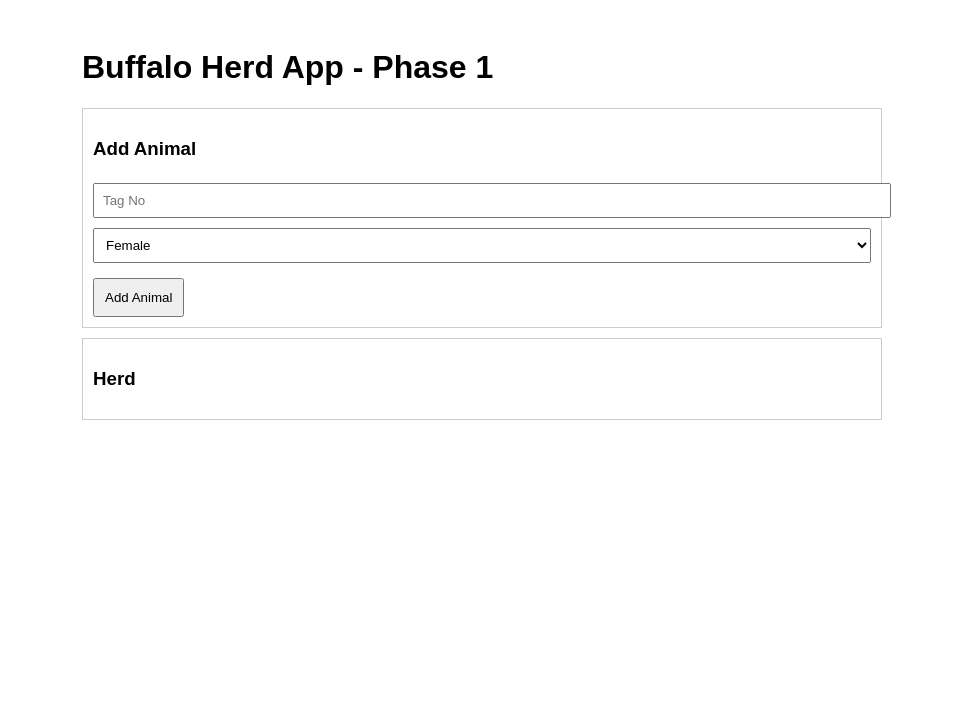
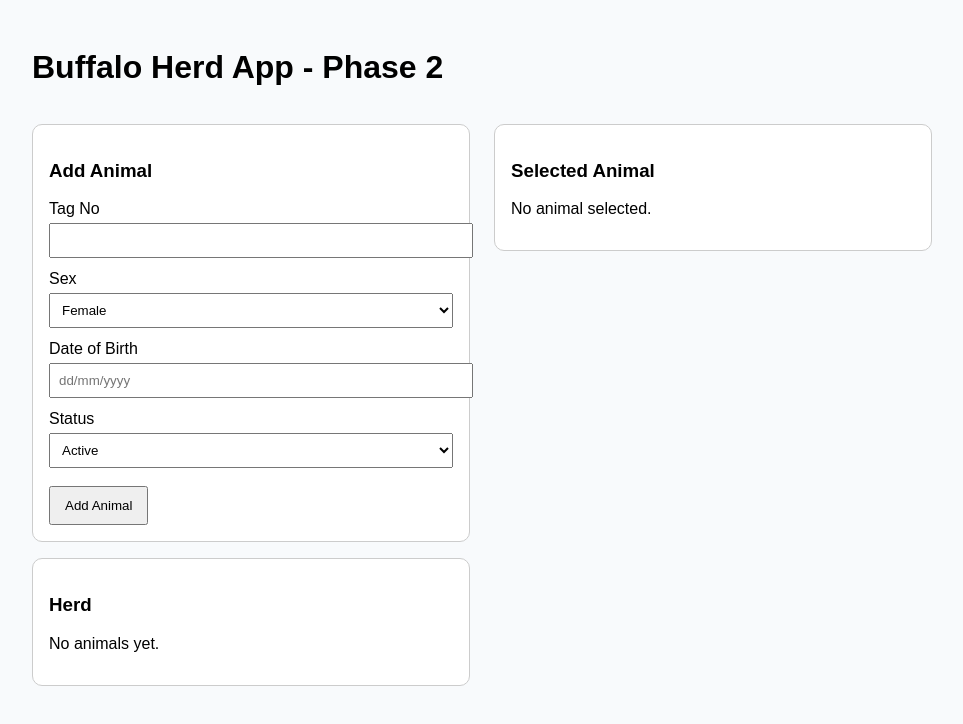
Before and after one commit to mhjanivri-coder/CIRB-data-app, a React (Vite) app: page / in a window 1280 px wide. Shown: the top 724 px of the page, without its empty margins (158-1121 px from the left). Built offline with nearby package versions, Linux system fonts and the light colour scheme.

Commit message:
Add files via upload

```diff
--- a/package.json
+++ b/package.json
@@ -1,6 +1,6 @@
 {
   "name": "buffalo-herd-app",
-  "version": "1.0.0",
+  "version": "1.1.0",
   "private": true,
   "scripts": {
     "dev": "vite",
--- a/src/App.jsx
+++ b/src/App.jsx
@@ -1,31 +1,114 @@
-import { useState } from "react";
+import { useEffect, useMemo, useState } from "react";
+
+const STORAGE_KEY = "buffalo_phase2_clean";
+
+const EMPTY = {
+  tag: "",
+  sex: "Female",
+  dob: "",
+  status: "Active",
+};
+
+function loadAnimals() {
+  try {
+    const raw = localStorage.getItem(STORAGE_KEY);
+    return raw ? JSON.parse(raw) : [];
+  } catch {
+    return [];
+  }
+}
 
 export default function App(){
-  const [animals,setAnimals]=useState([]);
-  const [tag,setTag]=useState("");
-  const [sex,setSex]=useState("Female");
-  const [selected,setSelected]=useState(null);
+  const [animals,setAnimals]=useState(() => loadAnimals());
+  const [form,setForm]=useState({ ...EMPTY });
+  const [selectedId,setSelectedId]=useState(null);
+  const [editing,setEditing]=useState(false);
+  const [editForm,setEditForm]=useState({ ...EMPTY });
+  const [msg,setMsg]=useState("");
+
+  useEffect(() => {
+    localStorage.setItem(STORAGE_KEY, JSON.stringify(animals));
+  }, [animals]);
+
+  const selected = useMemo(
+    () => animals.find(a => a.id === selectedId) || null,
+    [animals, selectedId]
+  );
 
   function addAnimal(){
-    if(!tag) return;
-    setAnimals([...animals,{id:Date.now(),tag,sex}]);
-    setTag("");
+    if(!form.tag.trim()) {
+      setMsg("Tag No is required.");
+      return;
+    }
+    const next = [...animals, {id:Date.now(), ...form}];
+    setAnimals(next);
+    setSelectedId(next[next.length - 1].id);
+    setForm({ ...EMPTY });
+    setMsg("Animal added.");
+  }
+
+  function openEdit(animal){
+    setSelectedId(animal.id);
+    setEditForm({
+      tag: animal.tag || "",
+      sex: animal.sex || "Female",
+      dob: animal.dob || "",
+      status: animal.status || "Active",
+    });
+    setEditing(true);
+    setMsg("");
+  }
+
+  function saveEdit(){
+    if(!editForm.tag.trim()) {
+      setMsg("Tag No is required.");
+      return;
+    }
+    setAnimals(animals.map(a => a.id === selectedId ? { ...a, ...editForm } : a));
+    setEditing(false);
+    setMsg("Animal updated.");
   }
 
   return(
     <div className="container">
-      <h1>Buffalo Herd App - Phase 1</h1>
+      <h1>Buffalo Herd App - Phase 2</h1>
 
+      {msg && <div className="msg">{msg}</div>}
+
+      <div className="grid">
+        <div>
           <div className="card">
             <h3>Add Animal</h3>
-        <input placeholder="Tag No"
-          value={tag}
-          onChange={e=>setTag(e.target.value)} />
+            <label>Tag No</label>
+            <input
+              value={form.tag}
+              onChange={e=>setForm({...form,tag:e.target.value})}
+            />
 
-        <select value={sex}
-          onChange={e=>setSex(e.target.value)}>
+            <label>Sex</label>
+            <select
+              value={form.sex}
+              onChange={e=>setForm({...form,sex:e.target.value})}
+            >
               <option>Female</option>
               <option>Male</option>
+            </select>
+
+            <label>Date of Birth</label>
+            <input
+              placeholder="dd/mm/yyyy"
+              value={form.dob}
+              onChange={e=>setForm({...form,dob:e.target.value})}
+            />
+
+            <label>Status</label>
+            <select
+              value={form.status}
+              onChange={e=>setForm({...form,status:e.target.value})}
+            >
+              <option>Active</option>
+              <option>Dead</option>
+              <option>Culled</option>
             </select>
 
             <button onClick={addAnimal}>Add Animal</button>
@@ -33,22 +116,71 @@ export default function App(){
 
           <div className="card">
             <h3>Herd</h3>
+            {animals.length === 0 && <p>No animals yet.</p>}
             {animals.map(a=>(
-          <div key={a.id}>
-            <button onClick={()=>setSelected(a)}>
-              {a.tag} ({a.sex})
+              <button className="listbtn" key={a.id} onClick={()=>setSelectedId(a.id)}>
+                {a.tag} ({a.sex}) - {a.status}
               </button>
-          </div>
             ))}
           </div>
+        </div>
 
-      {selected && (
+        <div>
           <div className="card">
             <h3>Selected Animal</h3>
-          <p>Tag: {selected.tag}</p>
-          <p>Sex: {selected.sex}</p>
+            {!selected && <p>No animal selected.</p>}
+            {selected && (
+              <>
+                <p><b>Tag:</b> {selected.tag}</p>
+                <p><b>Sex:</b> {selected.sex}</p>
+                <p><b>DOB:</b> {selected.dob || "-"}</p>
+                <p><b>Status:</b> {selected.status || "Active"}</p>
+                <button onClick={() => openEdit(selected)}>Edit Animal</button>
+              </>
+            )}
+          </div>
+
+          {editing && (
+            <div className="card">
+              <h3>Edit Animal</h3>
+              <label>Tag No</label>
+              <input
+                value={editForm.tag}
+                onChange={e=>setEditForm({...editForm,tag:e.target.value})}
+              />
+
+              <label>Sex</label>
+              <select
+                value={editForm.sex}
+                onChange={e=>setEditForm({...editForm,sex:e.target.value})}
+              >
+                <option>Female</option>
+                <option>Male</option>
+              </select>
+
+              <label>Date of Birth</label>
+              <input
+                placeholder="dd/mm/yyyy"
+                value={editForm.dob}
+                onChange={e=>setEditForm({...editForm,dob:e.target.value})}
+              />
+
+              <label>Status</label>
+              <select
+                value={editForm.status}
+                onChange={e=>setEditForm({...editForm,status:e.target.value})}
+              >
+                <option>Active</option>
+                <option>Dead</option>
+                <option>Culled</option>
+              </select>
+
+              <button onClick={saveEdit}>Save Changes</button>
+              <button onClick={() => setEditing(false)}>Cancel</button>
             </div>
           )}
         </div>
+      </div>
+    </div>
   )
 }
--- a/src/styles.css
+++ b/src/styles.css
@@ -1,6 +1,10 @@
 
-body { font-family: Arial; padding: 20px; }
-.container { max-width: 800px; margin: auto; }
-.card { border:1px solid #ccc; padding:10px; margin-top:10px; }
-button { padding:10px; margin-top:10px; }
-input, select { width:100%; padding:8px; margin:5px 0; }
+body { font-family: Arial; padding: 20px; background: #f8fafc; }
+.container { max-width: 900px; margin: auto; }
+.card { border:1px solid #ccc; padding:16px; margin-top:16px; background: white; border-radius: 10px; }
+button { padding:10px 14px; margin:6px 6px 0 0; cursor:pointer; }
+input, select { width:100%; padding:8px; margin:5px 0 12px 0; }
+.grid { display:grid; grid-template-columns: 1fr 1fr; gap: 24px; }
+.msg { background:#ecfdf5; border:1px solid #86efac; padding:10px; border-radius:8px; margin-top:12px; }
+.listbtn { display:block; width:100%; text-align:left; }
+@media (max-width: 700px) { .grid { grid-template-columns: 1fr; } }
```
Lines whose indentation alone changed are shown as unchanged.
